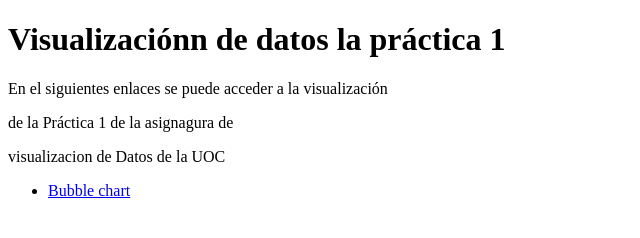
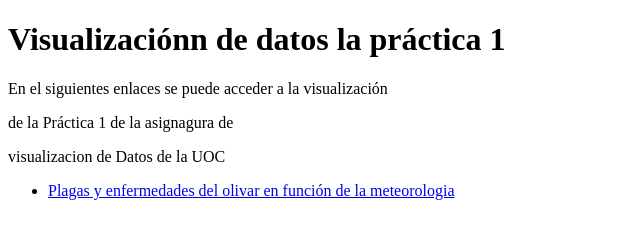
Before and after one commit to jarandaga/practica.github.io, a plain HTML site: page index.html in a window 1280 px wide. Shown: the whole page, without its empty margins (0-640 px from the left). Drawn offline with Linux system fonts and the light colour scheme.

Commit message:
Update index.html

```diff
--- a/index.html
+++ b/index.html
@@ -11,7 +11,7 @@
     <p>de la Práctica 1 de la asignagura de</p>
     <p>visualizacion de Datos de la UOC</p>
     <ul>
-        <li><a href="https://public.tableau.com/views/Estaciones1_17369536938260/Historia?:language=es-ES&:sid=&:redirect=auth&:display_count=n&:origin=viz_share_link" target="_blank">Bubble chart</a></li>
+        <li><a href="https://public.tableau.com/views/Estaciones1_17369536938260/Historia?:language=es-ES&:sid=&:redirect=auth&:display_count=n&:origin=viz_share_link" target="_blank">Plagas y enfermedades del olivar en función de la meteorologia</a></li>
     </ul>
 </body>
 </html>
```
